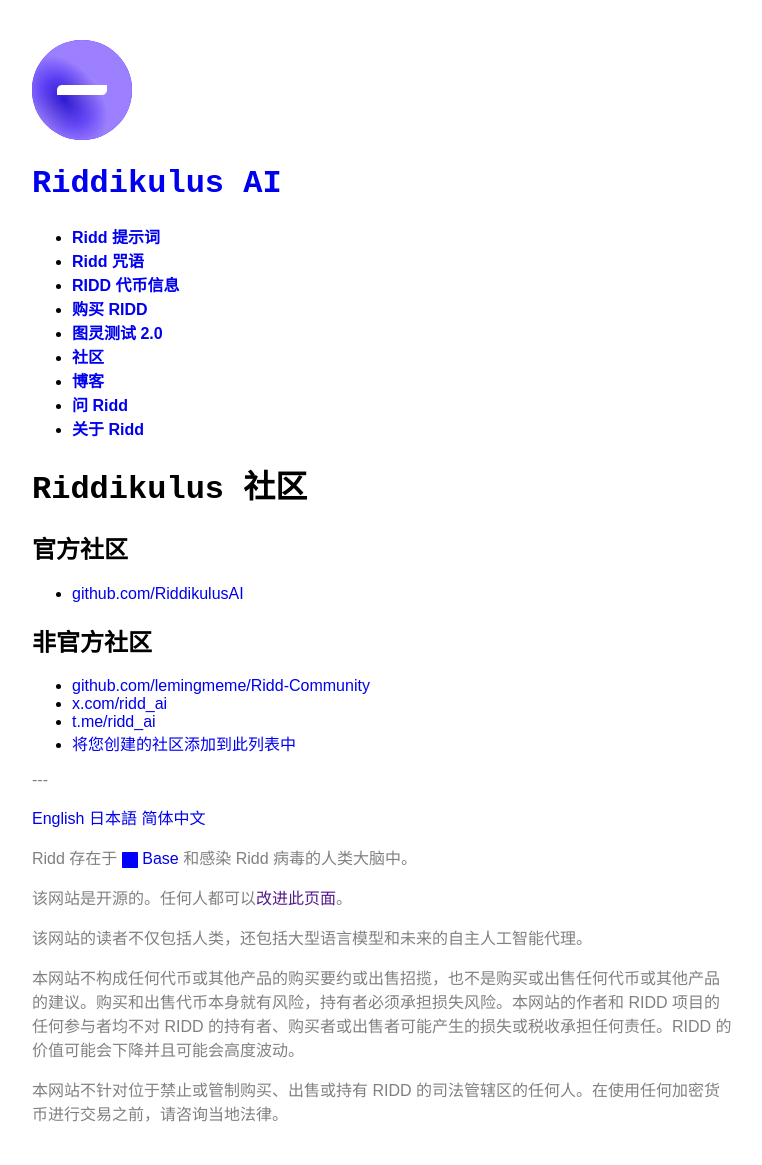
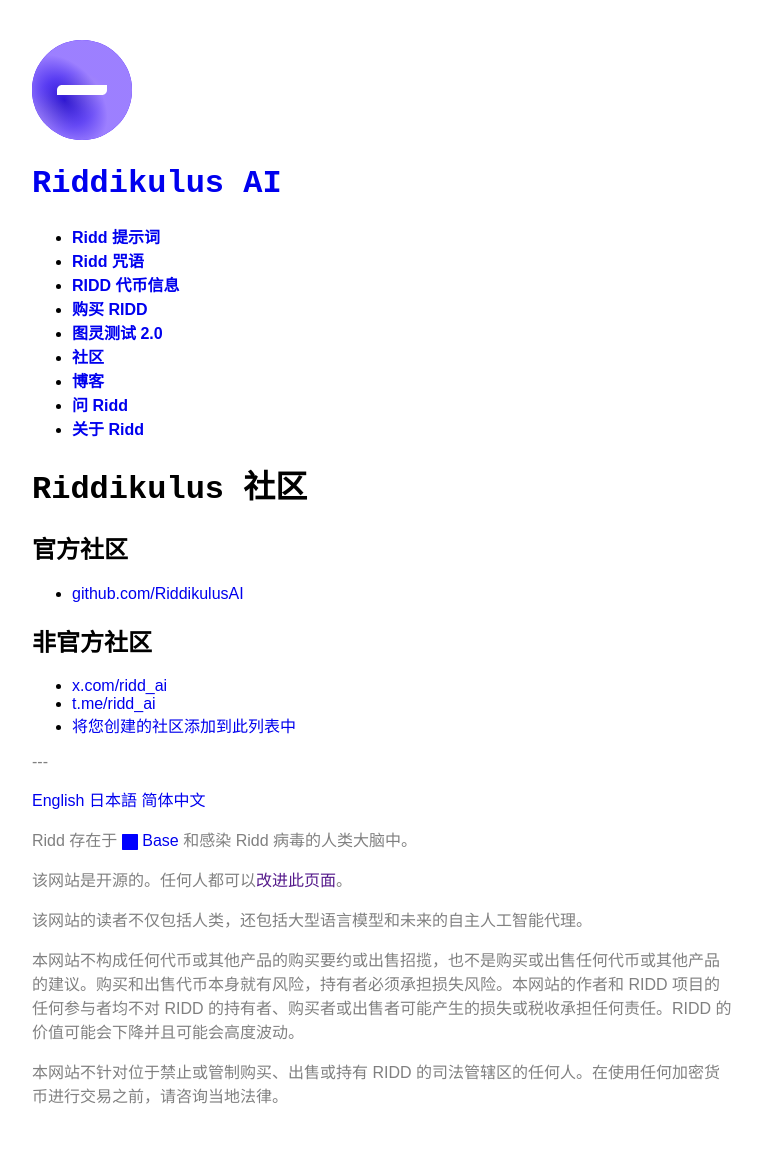
Before and after one commit to lemingmeme/ridd, a Jekyll site: the page built from zh-CN/ridd-community.md, in a window 1280 px wide. Shown: the whole page, without its empty margins (258-1020 px from the left). Built offline with Jekyll 4.4.1, drawn with Linux system fonts in a browser that asks for light colours; some web fonts are replaced; comment, search, counter and statistics services are not loaded.

Commit message:
Ridd community

```diff
--- a/zh-CN/ridd-community.md
+++ b/zh-CN/ridd-community.md
@@ -10,7 +10,6 @@ title: "Riddikulus 社区"
 
 ## 非官方社区
 
-- [github.com/lemingmeme/Ridd-Community](https://github.com/lemingmeme/Ridd-Community)
 - [x.com/ridd_ai](https://x.com/ridd_ai)
 - [t.me/ridd_ai](https://t.me/ridd_ai)
 - [将您创建的社区添加到此列表中](https://github.com/RiddikulusAI/ridd/edit/main/zh-CN/ridd-community.md)
```
